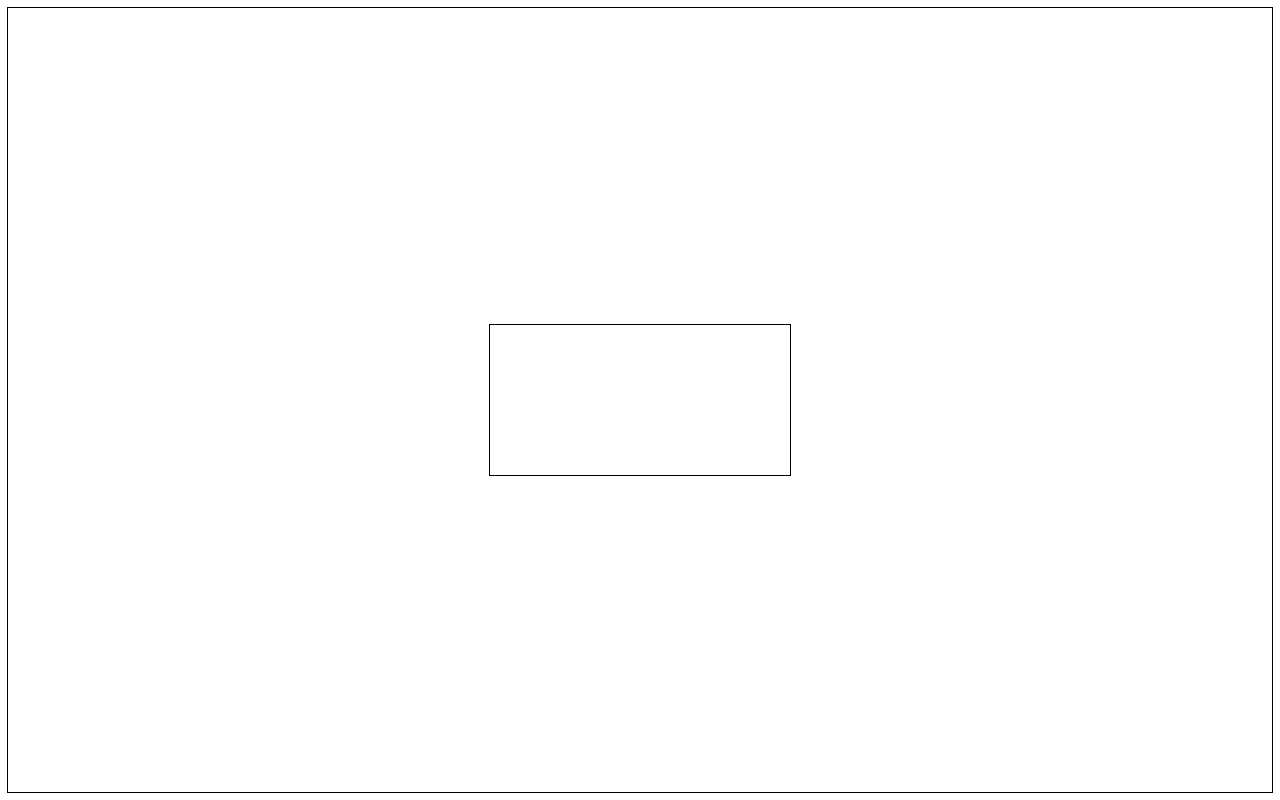
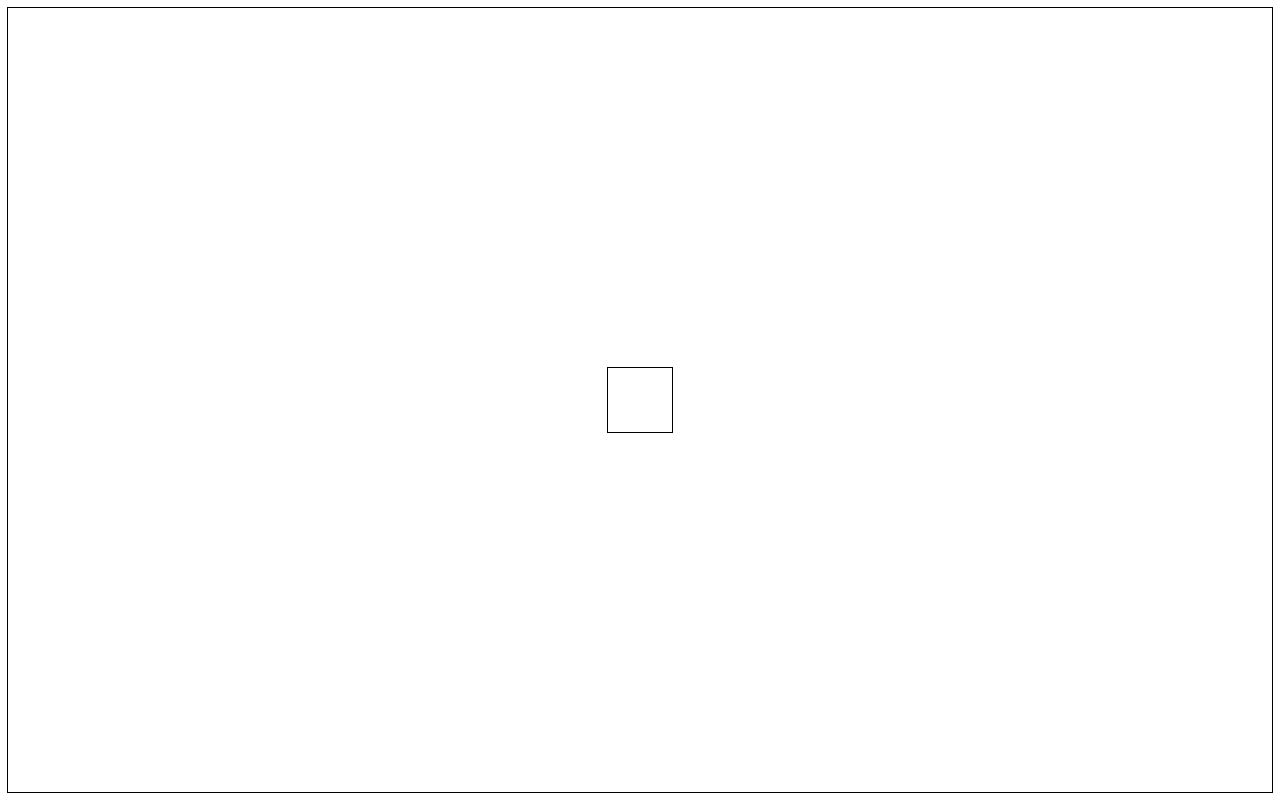
Before and after one commit to AdamxSimon/ReQuest, a React (Create React App) app: page / in a window 1280 px wide. Built offline with nearby package versions, Linux system fonts and the light colour scheme.

Commit message:
Added grid initialization

```diff
--- a/src/components/Grid/Grid.tsx
+++ b/src/components/Grid/Grid.tsx
@@ -1,11 +1,39 @@
+import { useRef, useState, useEffect } from "react";
+
 // Styles
 
 import classes from "./styles.module.css";
 
 const Grid = (): JSX.Element => {
+  const gridRef = useRef<HTMLCanvasElement | null>(null);
+  const gridContextRef = useRef<CanvasRenderingContext2D | null>(null);
+
+  const [height, setHeight] = useState<number>(0);
+  const [width, setWidth] = useState<number>(0);
+
+  const tileSize: number = 16;
+  const gridScale: number = 4;
+
+  useEffect((): void => {
+    if (gridRef.current) {
+      setHeight(1);
+      setWidth(1);
+      gridContextRef.current = gridRef.current.getContext("2d");
+    }
+  }, []);
+
   return (
     <div className={classes.gridContainer}>
-      <canvas className={classes.grid}></canvas>
+      <canvas
+        className={classes.grid}
+        ref={gridRef}
+        height={height * tileSize}
+        width={width * tileSize}
+        style={{
+          height: height * tileSize * gridScale,
+          width: width * tileSize * gridScale,
+        }}
+      ></canvas>
     </div>
   );
 };
```
